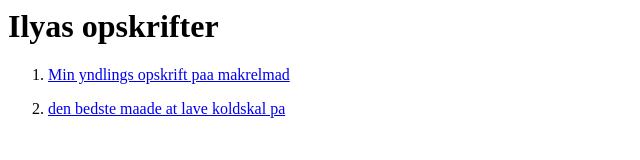
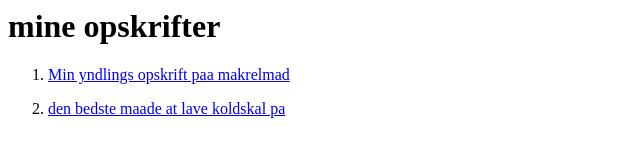
Before and after one commit to berlucci/odin-recipes, a plain HTML site: page index.html in a window 1280 px wide. Shown: the whole page, without its empty margins (0-640 px from the left). Drawn offline with Linux system fonts and the light colour scheme.

Commit message:
change of title, and h1

```diff
--- a/index.html
+++ b/index.html
@@ -1,10 +1,10 @@
 <html lang="en">
   <head>
     <meta charset="UTF-8">
-    <title>ilyas mad</title>
+    <title>mine opskrifter</title>
   </head>
  <body>
-    <h1>Ilyas opskrifter</h1>
+    <h1>mine opskrifter</h1>
 
 <ol>
 
```
